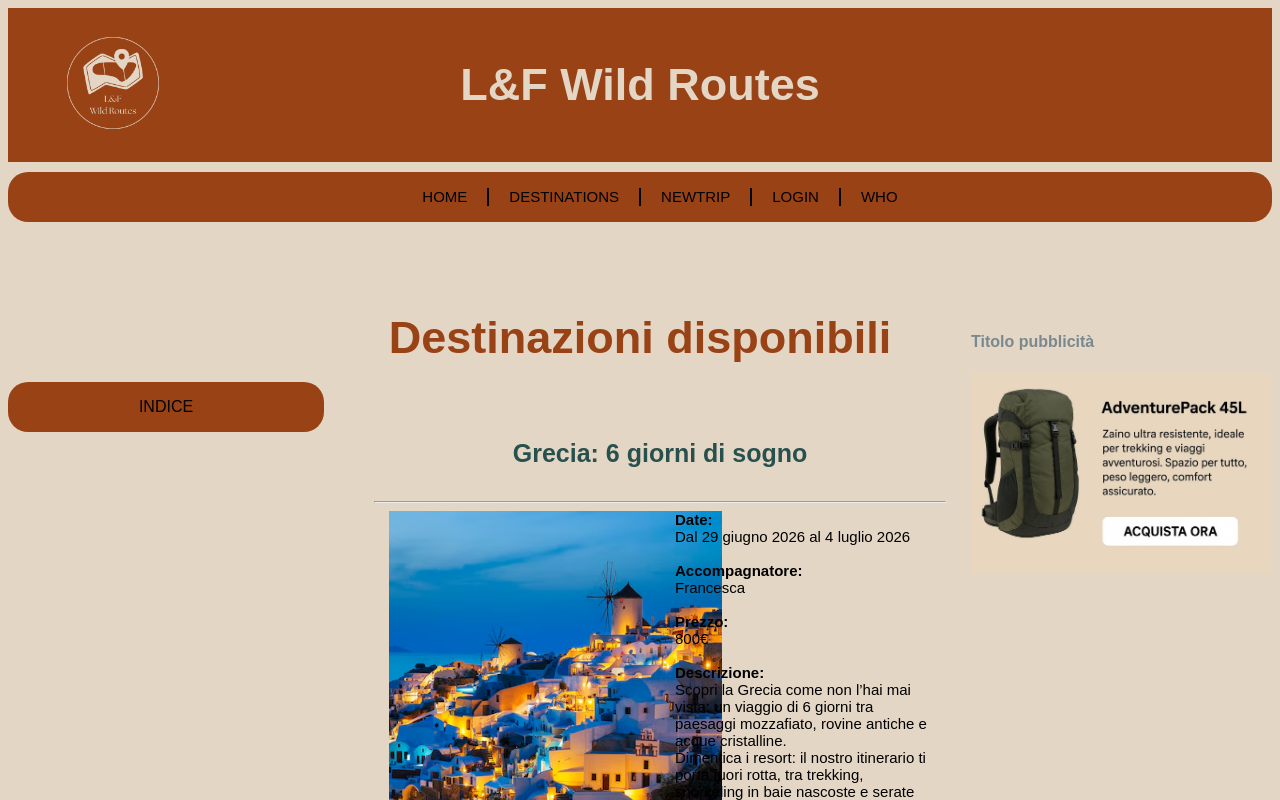
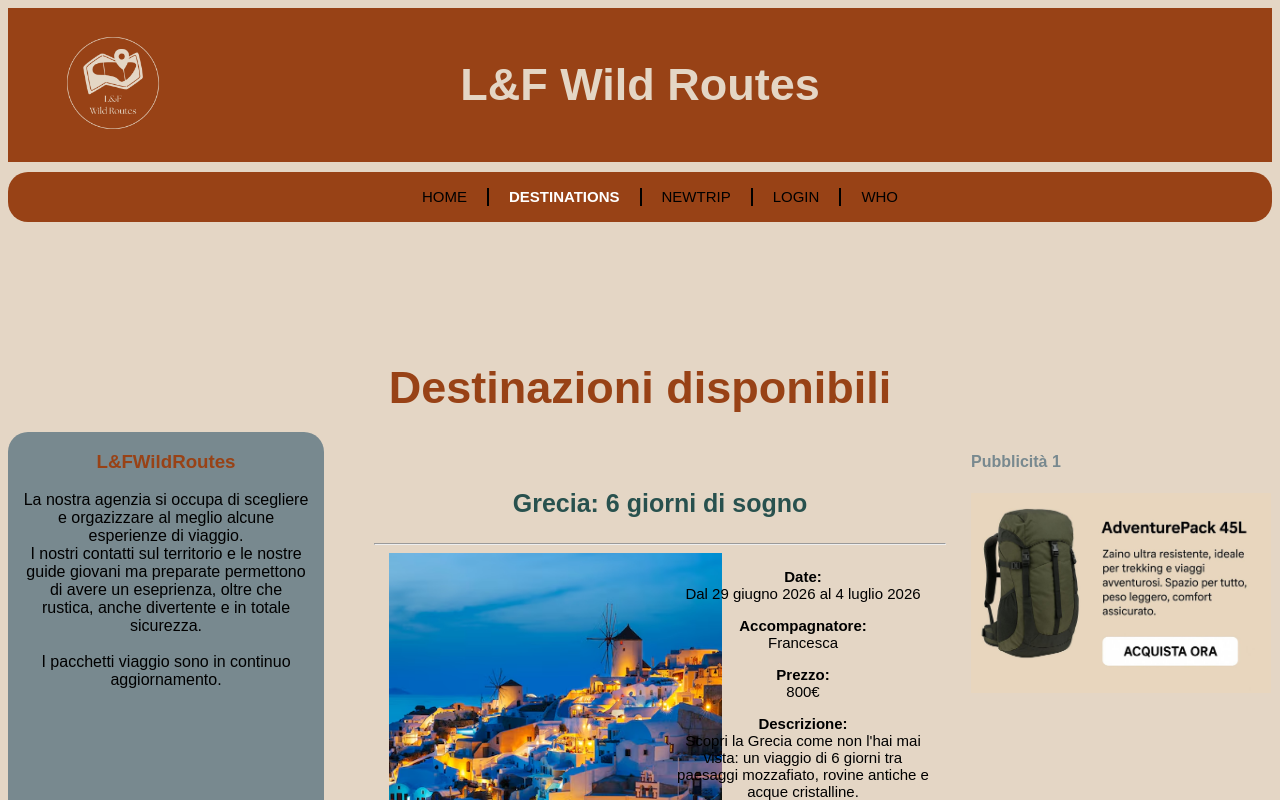
Before and after one commit to Leod55/L-f-Wild-Routes, a Vue app in the folder LFWildRoutes/: page /destinations in a window 1280 px wide. Shown: the top 800 px of the page. Built offline with nearby package versions, Linux system fonts and the light colour scheme.

Commit message:
Tolti div dai titoli e creata classe main_div. migliorata distinzione sezioni in home destinations e destinationCard, REPLICARLA NELLE ALTRE PAGINE.
il main_div di login non va molto bene, probabilmente a causa del form con position absolute.

```diff
--- a/LFWildRoutes/src/App.vue
+++ b/LFWildRoutes/src/App.vue
@@ -21,7 +21,7 @@ export default {
   <Header></Header>
   <Navbar></Navbar>
 
-  <div>
+  <div class="row">
     <Sidebar></Sidebar>
     <RouterView></RouterView>
     <AdCard></AdCard>
--- a/LFWildRoutes/src/assets/base.css
+++ b/LFWildRoutes/src/assets/base.css
@@ -1,18 +1,26 @@
 :root {
-
   --primary: #984216;
   --primary-rgb: 161, 66, 22;
+
   --secondary: #e4d6c5;
+  --secondary-rgb: 228, 214, 197;
+
   --tertiary: #78898f;
+  --tertiary-rgb: 120, 137, 143;
+
   --quartiary: #28514e;
+  --quartiary-rgb: 40, 81, 78;
+
   --white: #ffffff;
+  --white-rgb: 255, 255, 255;
+
   --black: #000000;
+  --black-rgb: 0, 0, 0;
 
   font-family: Iconoplastic, Arial, Helvetica, sans-serif;
-
 }
 
 @font-face {
-    font-family: 'Regular';
+  font-family: "Regular";
   src: url(./font/iconoplastic.ttf);
 }
--- a/LFWildRoutes/src/assets/main.css
+++ b/LFWildRoutes/src/assets/main.css
@@ -87,17 +87,15 @@ footer {
   margin-top: 40px;
   position: relative;
   bottom: 10px;
-  padding: 10px;
 }
 
 aside {
   text-align: center;
-  background: var(--primary);
-  position: relative;
+  background: var(--tertiary);
   border-radius: 20px;
   margin: 20px 0;
-  top: 80px;
-  height: auto;
+  height: 15cm;
+  margin-top: 150px;
 }
 
 h1,
@@ -112,6 +110,11 @@ h4,
 h5,
 h6 {
   color: var(--tertiary);
+}
+
+.main_div {
+  text-align: center;
+  margin: 50px 0;
 }
 
 /*-------------------------------------------CARD SECTIONS-----------------------------------------------------------*/
--- a/LFWildRoutes/src/components/AdCard.vue
+++ b/LFWildRoutes/src/components/AdCard.vue
@@ -3,7 +3,7 @@
 <template>
   <article class="col-3 ad_article">
     <div>
-      <h4>Titolo pubblicità</h4>
+      <h4>Pubblicità 1</h4>
     </div>
 
     <div>
@@ -14,6 +14,6 @@
 
 <style>
 .ad_article {
-  margin: 30px 0;
+  margin-top: 150px;
 }
 </style>
--- a/LFWildRoutes/src/components/DestinationCard.vue
+++ b/LFWildRoutes/src/components/DestinationCard.vue
@@ -2,9 +2,7 @@
 
 <template>
   <article class="section_article col-12">
-    <div class="row">
     <h3 class="section_title">Grecia: 6 giorni di sogno</h3>
-    </div>
 
     <hr />
 
@@ -18,33 +16,43 @@
       </div>
 
       <div class="col-6">
+        <p>
           <b>Date:</b> <br />
-        Dal 29 giugno 2026 al 4 luglio 2026<br /><br />
+          Dal 29 giugno 2026 al 4 luglio 2026
+        </p>
 
         <!--Aggiungere, oltre al link per la pagina who, anche direttamente il collegamento al punto con id giusto (GuideCard di Francesca)-->
+        <p>
           <b>Accompagnatore:</b> <br />
-        <RouterLink to="/who"> Francesca </RouterLink> <br /><br />
+          <RouterLink to="/who#"> Francesca </RouterLink>
+        </p>
 
+        <p>
           <b>Prezzo:</b> <br />
-        800€ <br /><br />
+          800€
+        </p>
 
+        <p>
           <b>Descrizione:</b> <br />
-        Scopri la Grecia come non l’hai mai vista: un viaggio di 6 giorni tra
+          Scopri la Grecia come non l'hai mai vista: un viaggio di 6 giorni tra
           paesaggi mozzafiato, rovine antiche e acque cristalline. <br />
           Dimentica i resort: il nostro itinerario ti porta fuori rotta, tra
           trekking, snorkeling in baie nascoste e serate sotto le stelle in
           villaggi dove il tempo si è fermato.<br />
-        Non è solo vivrai un viaggio indimenticabile, ma avrai anche l'occasione
-        per uscire dalla tua zona di comfort e conoscere nuovi compagni di
-        viaggio!<br /><br />
+          Non è solo vivrai un viaggio indimenticabile, ma avrai anche
+          l'occasione per uscire dalla tua zona di comfort e conoscere nuovi
+          compagni di viaggio!
+        </p>
 
+        <p>
           <b>Extra:</b> <br />
           -Volo A/R; <br />
           -Alloggi caratteristici; <br />
           -Bagaglio da stiva; <br />
           -Assicurazione sanitaria; <br />
           -Spostamenti interni; <br />
-        -Avventure proposte dalla nostra guida esperta. <br /><br />
+          -Avventure proposte dalla nostra guida esperta.
+        </p>
       </div>
     </div>
 
--- a/LFWildRoutes/src/components/Navbar.vue
+++ b/LFWildRoutes/src/components/Navbar.vue
@@ -3,7 +3,7 @@ import { RouterLink } from "vue-router";
 </script>
 
 <template>
-  <nav class="col-12 row">
+  <nav id="pippo" class="col-12 row">
     <ul>
       <li><RouterLink to="/">HOME</RouterLink></li>
       <li><RouterLink to="/destinations">DESTINATIONS</RouterLink></li>
@@ -41,4 +41,9 @@ a:hover {
   font-size: 16px;
   color: var(--secondary);
 }
+
+.router-link-exact-active {
+  color: var(--white);
+  font-weight: bold;
+}
 </style>
--- a/LFWildRoutes/src/components/Sidebar.vue
+++ b/LFWildRoutes/src/components/Sidebar.vue
@@ -1,14 +1,23 @@
-<script>
-</script>
+<script></script>
 
 <template>
+  <aside class="col-3">
+    <h3>L&FWildRoutes</h3>
 
-    <aside class="col-3">
-        <p>INDICE</p>
-    </aside>
-
+    <p>
+      La nostra agenzia si occupa di scegliere e orgazizzare al meglio alcune
+      esperienze di viaggio. <br />
+      I nostri contatti sul territorio e le nostre guide giovani ma preparate
+      permettono di avere un eseprienza, oltre che rustica, anche divertente e
+      in totale sicurezza. <br />
+      <br />
+      I pacchetti viaggio sono in continuo aggiornamento.
+    </p>
+  </aside>
 </template>
 
 <style>
-
+aside > h3 {
+  color: var(--primary);
+}
 </style>
--- a/LFWildRoutes/src/views/DestinationsView.vue
+++ b/LFWildRoutes/src/views/DestinationsView.vue
@@ -9,8 +9,8 @@ export default {
 </script>
 
 <template>
-  <div id="destinations_div" class="col-6">
-    <div><h1>Destinazioni disponibili</h1></div>
+  <div class="col-6 main_div">
+    <h1>Destinazioni disponibili</h1>
 
     <div>
       <DestinationCard> </DestinationCard>
--- a/LFWildRoutes/src/views/HomeView.vue
+++ b/LFWildRoutes/src/views/HomeView.vue
@@ -9,18 +9,18 @@ export default {
 </script>
 
 <template>
-  <div id="home_div" class="col-6">
+  <div class="col-6 main_div">
     <div class="home_titles">
       <h1>L&F WildRoutes HOME</h1>
 
-      <h2>Vivi la tua avventura insieme a noi</h2>
+      <h3>Vivi la tua avventura insieme a noi</h3>
     </div>
 
-    <div>
+    <p>
       Il sito è destinato per gli amanti dei viaggi selvaggi, troverete proposte
       di ogni tipo: <br />
       dai ghiaggi dell'Islanda al caldo del deserto Marocchino.
-    </div>
+    </p>
 
     <div>
       <DestinationCard></DestinationCard>
@@ -29,10 +29,6 @@ export default {
 </template>
 
 <style>
-#home_div {
-  text-align: center;
-}
-
 .home_titles {
   text-align: center;
   margin: 20px;
--- a/LFWildRoutes/src/views/LoginView.vue
+++ b/LFWildRoutes/src/views/LoginView.vue
@@ -1,7 +1,7 @@
 <script></script>
 
 <template>
-  <div id="login_div" class="col-6">
+  <div class="col-6 main_div">
     <div><h1 id="login_title">Login</h1></div>
 
     <div id="div_form">
@@ -24,10 +24,6 @@
 </template>
 
 <style>
-#login_div {
-  height: 600px;
-}
-
 #login_form {
   text-align: center;
   background: rgba(var(--primary-rgb), 0.6);
--- a/LFWildRoutes/src/views/NewTripView.vue
+++ b/LFWildRoutes/src/views/NewTripView.vue
@@ -1,7 +1,7 @@
 <script></script>
 
 <template>
-  <div id="newtrip_div" class="col-6">
+  <div class="col-6 main_div">
     <div><h1 id="newtrip_title">Inserisci un nuovo viaggio</h1></div>
 
     <form action="newtrip" method="POST">
@@ -46,8 +46,4 @@
   </div>
 </template>
 
-<style>
-#newtrip_div {
-  text-align: center;
-}
-</style>
+<style></style>
--- a/LFWildRoutes/src/views/WhoView.vue
+++ b/LFWildRoutes/src/views/WhoView.vue
@@ -11,7 +11,7 @@ export default {
 <style></style>
 
 <template>
-  <div id="who_div" class="col-6">
+  <div class="col-6 main_div">
     <div><h1>Noi di L&F WildRoutes</h1></div>
 
     <div>
```
Lines whose indentation alone changed are shown as unchanged.
